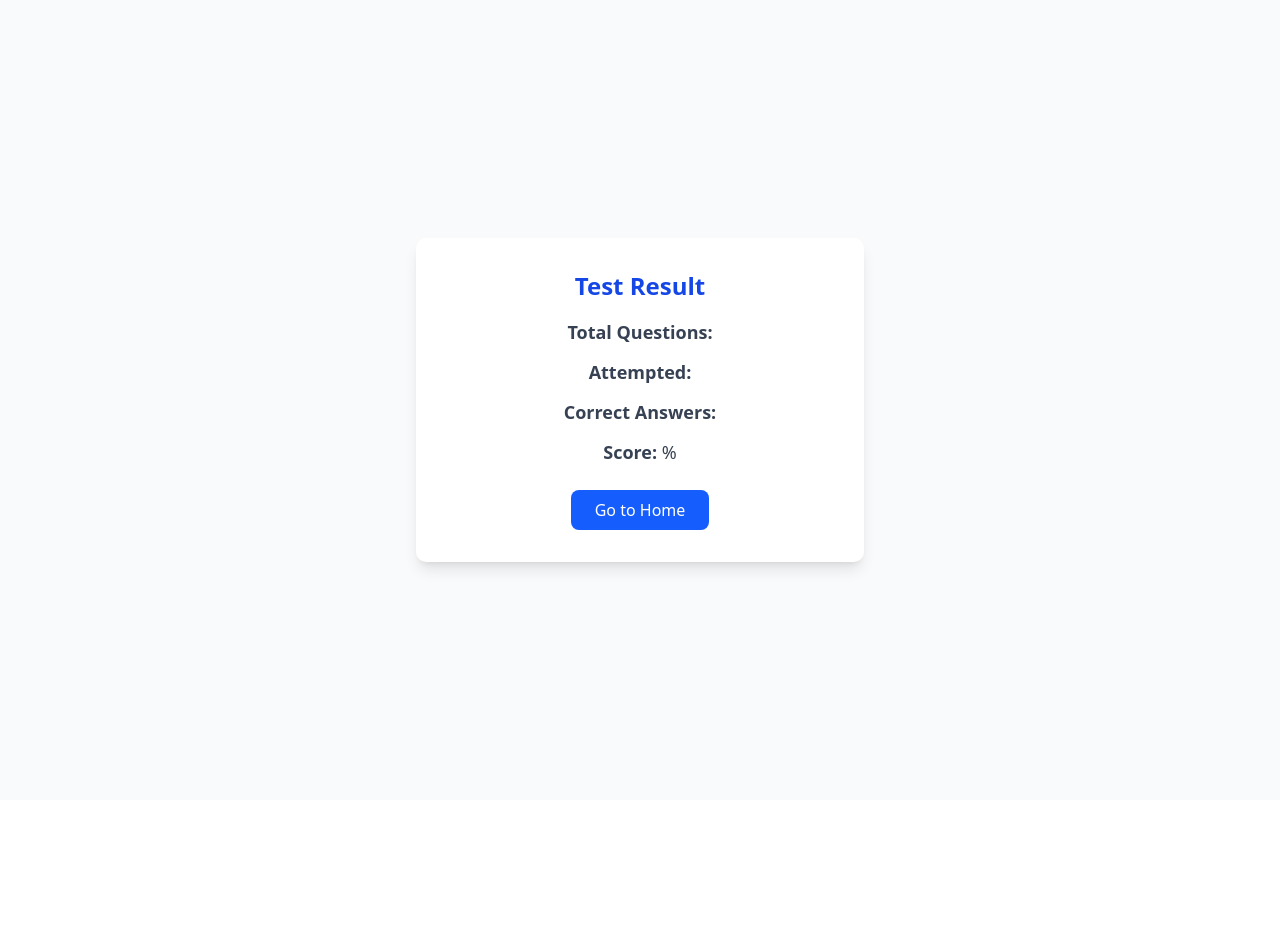
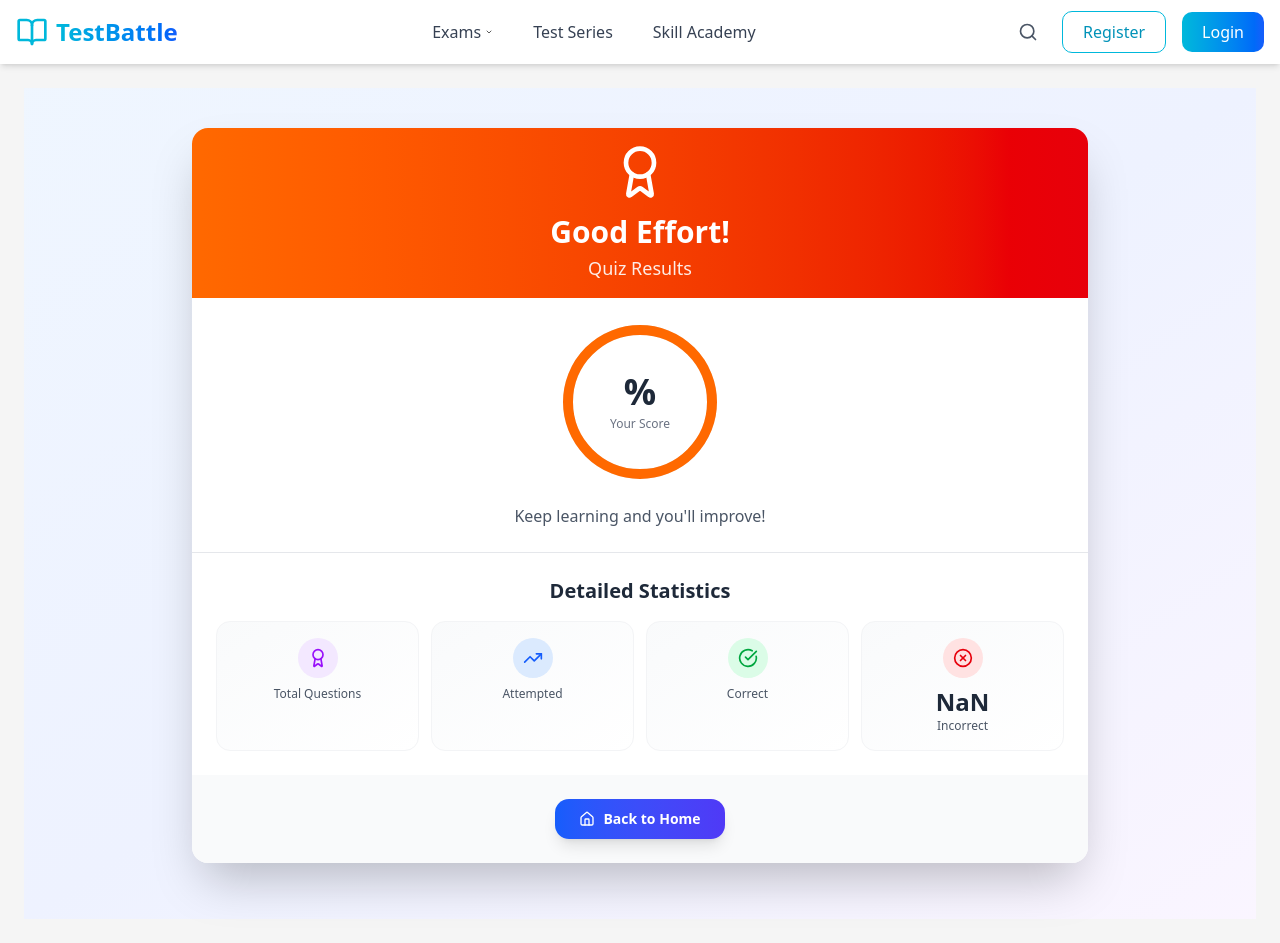
Before and after one commit to akashUnknow/testBattleWeb, a React (Vite) app in the folder client/: page /result in a window 1280 px wide. Before the commit the page ends 800 px from the top, so only its background shows below. Built offline with nearby package versions, Linux system fonts and the light colour scheme.

Commit message:
need to implement image question

```diff
--- a/client/src/App.jsx
+++ b/client/src/App.jsx
@@ -28,13 +28,16 @@ function App() {
         <Route path="log-in" element={<Login />} />
         <Route path="Register" element={<Register />} />
         <Route path="/update-profile" element={<UpdateProfile />} />
+        <Route path="/result" element={<Result />} />
       </Route>
       <Route path="CompetitiveExam" element={<CompetitiveExam />} />
       <Route path="exams/:examName/instructions" element={<Instructions />} />
-      <Route path="exams/:examName/instructionsCAm" element={<InstructionsCAm />} />
+      <Route
+        path="exams/:examName/instructionsCAm"
+        element={<InstructionsCAm />}
+      />
       <Route path="exam-detail" element={<ExamDetail />} />
       <Route path="exams/:examName/test" element={<Test />} />
-      <Route path="/result" element={<Result />} />
     </Routes>
   );
 }
--- a/client/src/Pages/Exam/InstructionsCAm.jsx
+++ b/client/src/Pages/Exam/InstructionsCAm.jsx
@@ -18,17 +18,18 @@ const InstructionsCAm = () => {
     maxMarks: 0,
   };
 
+
   const { examName } = useParams();
 
   const handleSubmit = async () => {
     try {
       const payload = {
-        userId: user.userId, // backend wants "userId" (not userid)
-        categoryId: 2, // you can replace with dynamic
+        userId: user.userId,
+        examName: examName,
         mode: "EASY",
       };
+      // console.log(payload)
 
-      // 1️⃣ CALL BACKEND
       const response = await fetch(`${API_URL}/api/tests/start`, {
         method: "POST",
         headers: { "Content-Type": "application/json" },
@@ -36,21 +37,18 @@ const InstructionsCAm = () => {
       });
 
       const data = await response.json();
-
-      // Example response:
-      // { "testSessionId": 101, "status": "STARTED" }
-
-      // 2️⃣ UPDATE REDUX
+      // console.log(d/ata)
       dispatch(
         testStart({
           userid: user.userId,
-          categoryId: 2,
+          completed:data.completed,
+          examName: data.examName,
           mode: "EASY",
-          testSessionId: data.testSessionId,
+          id: data.id,
         })
       );
 
-      console.log("TEST SESSION:", data.testSessionId);
+      // console.log("TEST SESSION:", data.id);
 
       // 3️⃣ REDIRECT TO TEST PAGE
       navigate(`/exams/${examName}/test`, {
--- a/client/src/Pages/Exam/Result.jsx
+++ b/client/src/Pages/Exam/Result.jsx
@@ -1,33 +1,119 @@
 import React from "react";
 import { useLocation, useNavigate } from "react-router-dom";
+import { CheckCircle, XCircle, Award, TrendingUp, Home } from "lucide-react";
 
 const Result = () => {
   const location = useLocation();
   const navigate = useNavigate();
   const { total, attempted, correct, scorePercent, name } = location.state || {};
 
+  const incorrect = attempted - correct;
+  const unattempted = total - attempted;
+  const isPassed = scorePercent >= 50;
+
+  const stats = [
+    { label: "Total Questions", value: total, icon: Award, color: "text-purple-600", bg: "bg-purple-100" },
+    { label: "Attempted", value: attempted, icon: TrendingUp, color: "text-blue-600", bg: "bg-blue-100" },
+    { label: "Correct", value: correct, icon: CheckCircle, color: "text-green-600", bg: "bg-green-100" },
+    { label: "Incorrect", value: incorrect, icon: XCircle, color: "text-red-600", bg: "bg-red-100" },
+  ];
+
   return (
-    <div className="flex flex-col items-center justify-center min-h-screen bg-gray-50">
-      <div className="bg-white shadow-lg rounded-lg p-8 w-full max-w-md text-center">
-        <h1 className="text-2xl font-bold text-blue-700 mb-4">
-          {name || "Test Result"}
-        </h1>
+    <div className="min-h-screen bg-gradient-to-br from-blue-50 via-indigo-50 to-purple-50 flex justify-center px-4 py-10">
+      <div className="w-full max-w-4xl mx-auto">
 
-        <div className="space-y-3 text-gray-700 text-lg">
-          <p><strong>Total Questions:</strong> {total}</p>
-          <p><strong>Attempted:</strong> {attempted}</p>
-          <p><strong>Correct Answers:</strong> {correct}</p>
-          <p><strong>Score:</strong> {scorePercent}%</p>
+        {/* Main Card */}
+        <div className="bg-white rounded-2xl shadow-2xl overflow-hidden">
+
+          {/* Header Section */}
+          <div className={`${isPassed ? 'bg-gradient-to-r from-green-500 to-emerald-600' :
+            'bg-gradient-to-r from-orange-500 to-red-600'} p-4 text-white text-center relative overflow-hidden`}>
+            <div className="relative z-10">
+              <div className="inline-block mb-2">
+                {isPassed ? <CheckCircle className="w-14 h-14" /> : <Award className="w-14 h-14" />}
+              </div>
+              <h1 className="text-3xl font-bold mb-1">
+                {isPassed ? "Congratulations!" : "Good Effort!"}
+              </h1>
+              <p className="text-lg opacity-90">{name || "Quiz Results"}</p>
+            </div>
+          </div>
+
+          {/* Score Section */}
+          <div className="p-6 text-center border-b border-gray-200">
+            <div className="inline-block">
+              <div className="relative w-40 h-40 mx-auto">
+                <svg className="transform -rotate-90 w-40 h-40">
+                  <circle cx="80" cy="80" r="72" stroke="currentColor" strokeWidth="10"
+                    fill="transparent" className="text-gray-200" />
+                  <circle cx="80" cy="80" r="72" stroke="currentColor" strokeWidth="10"
+                    fill="transparent"
+                    strokeDasharray={`${2 * Math.PI * 72}`}
+                    strokeDashoffset={`${2 * Math.PI * 72 * (1 - scorePercent / 100)}`}
+                    className={`${isPassed ? 'text-green-500' : 'text-orange-500'} transition-all duration-1000 ease-out`}
+                    strokeLinecap="round"
+                  />
+                </svg>
+                <div className="absolute inset-0 flex items-center justify-center flex-col">
+                  <span className="text-4xl font-bold text-gray-800">{scorePercent}%</span>
+                  <span className="text-xs text-gray-500 mt-1">Your Score</span>
+                </div>
+              </div>
+            </div>
+            <p className="mt-4 text-base text-gray-600">
+              {isPassed ? "Excellent performance! Keep up the great work."
+                : "Keep learning and you'll improve!"}
+            </p>
+          </div>
+
+          {/* Stats */}
+          <div className="p-6">
+            <h2 className="text-xl font-bold text-gray-800 mb-4 text-center">Detailed Statistics</h2>
+            <div className="grid grid-cols-2 md:grid-cols-4 gap-3">
+              {stats.map((stat, index) => (
+                <div key={index} className="bg-gradient-to-br from-gray-50 to-white rounded-xl p-4 border border-gray-100 hover:shadow-lg transition-all">
+                  <div className={`${stat.bg} ${stat.color} w-10 h-10 rounded-full flex items-center justify-center mb-2 mx-auto`}>
+                    <stat.icon className="w-5 h-5" />
+                  </div>
+                  <div className="text-center">
+                    <p className="text-2xl font-bold text-gray-800">{stat.value}</p>
+                    <p className="text-xs text-gray-600">{stat.label}</p>
+                  </div>
+                </div>
+              ))}
+            </div>
+
+            {unattempted > 0 && (
+              <div className="mt-4 p-3 bg-yellow-50 border border-yellow-200 rounded-lg">
+                <p className="text-yellow-800 text-center text-sm">
+                  <strong>{unattempted}</strong> question{unattempted !== 1 ? "s" : ""} left unattempted
+                </p>
+              </div>
+            )}
+          </div>
+
+          {/* Button */}
+          <div className="p-6 bg-gray-50 flex justify-center">
+            <button
+              onClick={() => navigate("/")}
+              className="flex items-center justify-center gap-2 bg-gradient-to-r from-blue-600 to-indigo-600 text-white px-6 py-2.5 rounded-xl hover:from-blue-700 hover:to-indigo-700 transition-all duration-300 shadow-lg font-semibold text-sm"
+            >
+              <Home className="w-4 h-4" />
+              Back to Home
+            </button>
+          </div>
         </div>
 
-        <div className="mt-6">
-          <button
-            onClick={() => navigate("/")}
-            className="bg-blue-600 text-white px-6 py-2 rounded-md hover:bg-blue-700 transition"
-          >
-            Go to Home
-          </button>
+        {/* Performance message */}
+        <div className="mt-4 text-center">
+          <p className="text-gray-600 text-sm">
+            {scorePercent >= 90 && "🌟 Outstanding! You're a star performer!"}
+            {scorePercent >= 70 && scorePercent < 90 && "💪 Great job! You're doing really well!"}
+            {scorePercent >= 50 && scorePercent < 70 && "👍 Good work! Keep practicing to improve!"}
+            {scorePercent < 50 && "📚 Don't give up! Every expert was once a beginner!"}
+          </p>
         </div>
+
       </div>
     </div>
   );
--- a/client/src/Pages/Exam/Test.jsx
+++ b/client/src/Pages/Exam/Test.jsx
@@ -13,7 +13,6 @@ const Test = () => {
     questions,
     question,
     selectedOption,
-    questionStatus,
     formatTime,
     loadSectionQuestions,
     handleSaveAndNext,
@@ -26,6 +25,8 @@ const Test = () => {
     handleSubmitTest,
     getSaveNextButtonText,
   } = useTestLogic();
+
+
 
   return (
     <div className="flex h-screen bg-gray-100">
--- a/client/src/component/updateProfileCom/ExamsTab.jsx
+++ b/client/src/component/updateProfileCom/ExamsTab.jsx
@@ -1,25 +1,87 @@
 import { Card, CardContent, CardHeader, CardTitle } from "@/components/ui/card";
 import { FileText, Award } from "lucide-react";
+import { useEffect, useState } from "react";
+import { useSelector } from "react-redux";
 
 const ExamsTab = () => {
+  const API_URL = import.meta.env.VITE_API_URL;
+
+  const { user } = useSelector((state) => state.auth);
+  const [history, setHistory] = useState([]);
+
+  useEffect(() => {
+    if (!user?.userId) return;
+
+    const fetchHistory = async () => {
+      try {
+        const res = await fetch(`${API_URL}/api/tests/history/${user.userId}`);
+        const data = await res.json();
+        setHistory(data);
+      } catch (error) {
+        console.log("Error:", error);
+      }
+    };
+
+    fetchHistory();
+  }, [user?.userId]);
+
   return (
     <Card className="border-0 shadow-xl shadow-gray-200/50">
       <CardHeader className="border-b bg-gradient-to-r from-gray-50 to-indigo-50">
         <CardTitle className="text-xl flex items-center gap-2">
           <FileText className="w-5 h-5 text-indigo-600" />
-          Your Exam Statistics
+          Your Exam History
         </CardTitle>
       </CardHeader>
-      <CardContent className="p-8">
-        <div className="text-center py-12">
-          <Award className="w-16 h-16 text-gray-300 mx-auto mb-4" />
-          <h3 className="text-lg font-semibold text-gray-700 mb-2">
-            Exam Stats Coming Soon
-          </h3>
-          <p className="text-gray-500">
-            Detailed analytics and performance metrics will appear here
-          </p>
-        </div>
+
+      <CardContent className="p-6 space-y-4">
+        {history.length === 0 ? (
+          <div className="text-center py-10">
+            <Award className="w-16 h-16 text-gray-300 mx-auto mb-4" />
+            <h3 className="text-lg font-semibold text-gray-700 mb-2">
+              No History Found
+            </h3>
+            <p className="text-gray-500">You haven't taken any exams yet.</p>
+          </div>
+        ) : (
+          history.map((item) => (
+            <Card
+              key={item.id}
+              className="border p-4 shadow-sm hover:shadow-md transition"
+            >
+              <div className="flex justify-between items-center">
+                <div>
+                  <p className="font-semibold text-gray-700 capitalize">
+                    {item.examName.replace(/-/g, " ")}
+                  </p>
+                  <p className="text-sm text-gray-500">
+                    Score:{" "}
+                    <span className="font-medium">
+                      {item.score !== null ? item.score : "Incomplete"}
+                    </span>
+                  </p>
+                </div>
+
+                <div className="text-right text-sm text-gray-600">
+                  <p>
+                    Start:{" "}
+                    <span className="font-medium">
+                      {item.startTime?.slice(0, 19).replace("T", " ")}
+                    </span>
+                  </p>
+                  <p>
+                    End:{" "}
+                    <span className="font-medium">
+                      {item.endTime
+                        ? item.endTime.slice(0, 19).replace("T", " ")
+                        : "In Progress"}
+                    </span>
+                  </p>
+                </div>
+              </div>
+            </Card>
+          ))
+        )}
       </CardContent>
     </Card>
   );
--- a/client/src/hooks/useTestLogic.js
+++ b/client/src/hooks/useTestLogic.js
@@ -1,6 +1,6 @@
 // hooks/useTestLogic.js
 import { useState, useEffect } from "react";
-import { useLocation, useNavigate } from "react-router-dom";
+import {  useLocation, useNavigate } from "react-router-dom";
 import { useDispatch, useSelector } from "react-redux";
 import axios from "axios";
 import { examCategories } from "../data/examData";
@@ -23,9 +23,11 @@ export const useTestLogic = () => {
   const dispatch = useDispatch();
 
   // Redux state
-  const { sections: sectionData, activeSectionId, timeLeft } = useSelector(
-    (state) => state.test
-  );
+  const {
+    sections: sectionData,
+    activeSectionId,
+    timeLeft,
+  } = useSelector((state) => state.test);
 
   // Exam Data
   const examData = {
@@ -85,13 +87,16 @@ export const useTestLogic = () => {
   };
 
   // Get current section data
-  const currentSectionData = activeSectionId ? sectionData[activeSectionId] : null;
+  const currentSectionData = activeSectionId
+    ? sectionData[activeSectionId]
+    : null;
   const questions = currentSectionData?.questions || [];
   const currentQuestion = currentSectionData?.currentQuestion || 1;
   const answers = currentSectionData?.answers || {};
   const questionStatus = currentSectionData?.questionStatus || [];
   const selectedOption = answers[currentQuestion] || null;
   const question = questions[currentQuestion - 1];
+  const {id}=useSelector((state)=>state.testsesion)
 
   // Load Questions
   const loadSectionQuestions = async (section) => {
@@ -133,7 +138,10 @@ export const useTestLogic = () => {
     );
 
     // Check if there's a next section
-    if (currentSectionIndex !== -1 && currentSectionIndex < sections.length - 1) {
+    if (
+      currentSectionIndex !== -1 &&
+      currentSectionIndex < sections.length - 1
+    ) {
       const nextSection = sections[currentSectionIndex + 1];
       loadSectionQuestions(nextSection);
     } else {
@@ -264,7 +272,7 @@ export const useTestLogic = () => {
   const countStatus = (s) => questionStatus.filter((x) => x === s).length;
 
   // Submit Test
-  const handleSubmitTest = () => {
+  const handleSubmitTest = async () => {
     let totalCorrect = 0;
     let totalAttempted = 0;
     let totalQuestions = 0;
@@ -290,6 +298,7 @@ export const useTestLogic = () => {
     dispatch(resetTest());
 
     navigate("/result", {
+
       state: {
         total: totalQuestions,
         attempted: totalAttempted,
@@ -297,14 +306,33 @@ export const useTestLogic = () => {
         scorePercent: ((totalCorrect / totalQuestions) * 100).toFixed(2),
         name,
       },
+
+
     });
+    const scorePercent=Number(((totalCorrect / totalQuestions) * 100).toFixed(2))
+
+    try {
+      const payload = {
+        testSessionId: id,
+        completed: true,
+        score: scorePercent,
+      };
+      console.log(payload)
+
+      const res = await axios.post(`${API_URL}/api/tests/submit`, payload);
+          console.log("Submit Response:", res.data);
+
+    } catch (error) {
+      console.log(error);
+    }
   };
 
   // Get dynamic button text
   const getSaveNextButtonText = () => {
     if (
       currentQuestion === questions.length &&
-      sections.findIndex((s) => s.id === activeSectionId) === sections.length - 1
+      sections.findIndex((s) => s.id === activeSectionId) ===
+        sections.length - 1
     ) {
       return "Submit Test";
     }
--- a/client/src/main.jsx
+++ b/client/src/main.jsx
@@ -9,12 +9,11 @@ import { Toaster } from "sonner";
 import store from "./redux/store.js";
 
 createRoot(document.getElementById("root")).render(
-  <StrictMode>
+
     <BrowserRouter>
       <Provider store={store}>
         <App />
       </Provider>
       <Toaster richColors position="bottom-right" />
     </BrowserRouter>
-  </StrictMode>
 );
--- a/client/src/redux/authSlice.js
+++ b/client/src/redux/authSlice.js
@@ -18,18 +18,21 @@ const authSlice = createSlice({
       state.error = null;
     },
    loginSuccess: (state, action) => {
-      const { user, token ,email,userId} = action.payload;
+  const { user, token, email, userId } = action.payload;
+
   state.user = user;
-      state.userId=userId;
+  state.userId = userId || user.userId;  // FIX
   state.email = email;
   state.token = token;
   state.isVerified = user.isVerified;
   state.phoneNumber = user.phoneNumber;
   state.isAuthenticated = true;
   state.loading = false;
-      localStorage.setItem('user', JSON.stringify(user));
-      localStorage.setItem('token', token);
+
+  localStorage.setItem("user", JSON.stringify(user));
+  localStorage.setItem("token", token);
 },
+
     loginFailure: (state, action) => {
       state.loading = false;
       state.error = action.payload;
--- a/client/src/store/testsesionSlice.js
+++ b/client/src/store/testsesionSlice.js
@@ -1,8 +1,8 @@
 import { createSlice } from "@reduxjs/toolkit";
 
 const initialState = {
-  testSessionId: null,
-  categoryId: null,
+  id: null,
+  examName: null,
   completed: false,
   mode: "EASY",
   score: null,
@@ -10,18 +10,20 @@ const initialState = {
 };
 
 const testsesionSlice = createSlice({
-  name: "testsession",   // ← FIXED NAME
+  name: "testsession", // ← FIXED NAME
   initialState,
   reducers: {
     testStart(state, action) {
-      const { userid, categoryId, mode } = action.payload;
+      const { userid, examName, mode, completed, id } = action.payload;
       state.userid = userid;
-      state.categoryId = categoryId;
+      state.completed = completed;
+      state.examName = examName;
       state.mode = mode;
+      state.id = id;
     },
     testSubmit(state, action) {
-      const { testSessionId, completed, score } = action.payload;
-      state.testSessionId = testSessionId;
+      const { id, completed, score } = action.payload;
+      state.id = id;
       state.completed = completed;
       state.score = score;
     },
```
Lines whose indentation alone changed are shown as unchanged.
